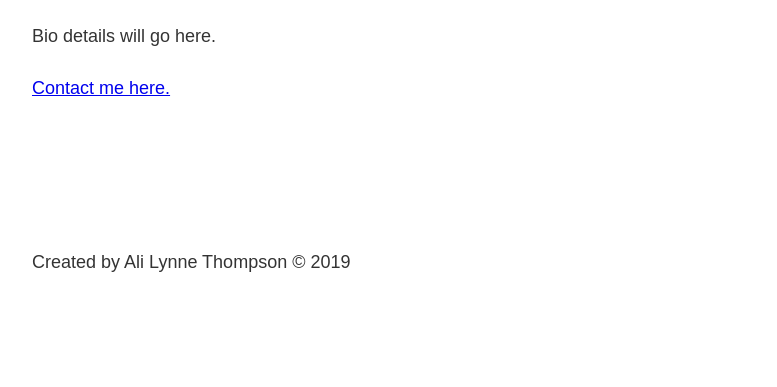
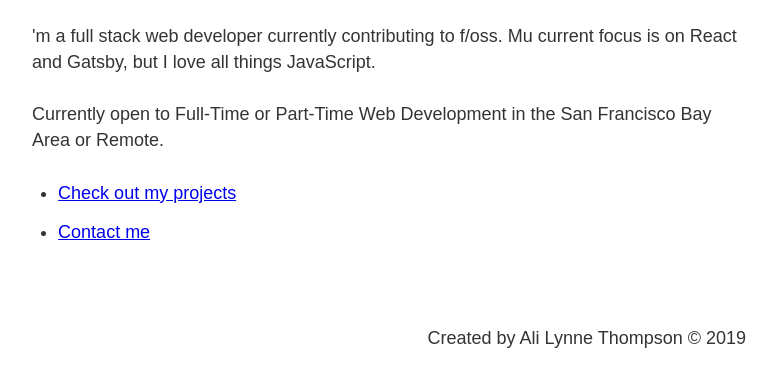
Before and after one commit to AliLynne/alilynne-website, a Gatsby site: page /about in a window 1280 px wide. Shown: the part 481-868 px from the top of the page, without its empty margins (251-1028 px from the left). Before the commit the page ends 800 px from the top, so only its background shows below. Built offline with nearby package versions, Linux system fonts and the light colour scheme; Gatsby itself is replaced by a stand-in of ours.

Commit message:
adjusted footer

```diff
--- a/src/components/footer.module.scss
+++ b/src/components/footer.module.scss
@@ -1,3 +1,7 @@
 .footer {
   margin-top: 3rem;
+
+  p {
+    text-align: right;
+  }
 }
--- a/src/pages/about.js
+++ b/src/pages/about.js
@@ -9,8 +9,18 @@ const AboutPage = () => {
       <Layout>
         <Head title="About" />
         <h1>About</h1>
-        <p>Bio details will go here.</p>
-        <Link to="/contact">Contact me here.</Link>
+        <p>'m a full stack web developer currently contributing to f/oss. Mu current focus is on React and Gatsby, but I love all things JavaScript.</p>
+        <p>Currently open to Full-Time or Part-Time Web Development in the San Francisco Bay Area or Remote.</p>
+        <ul>
+          <li>
+            <Link to="/projects">Check out my projects</Link>
+          </li>
+          <li>
+            <Link to="/contact">Contact me</Link>
+          </li>
+        </ul>
+
+
       </Layout>
   )
 }
```
